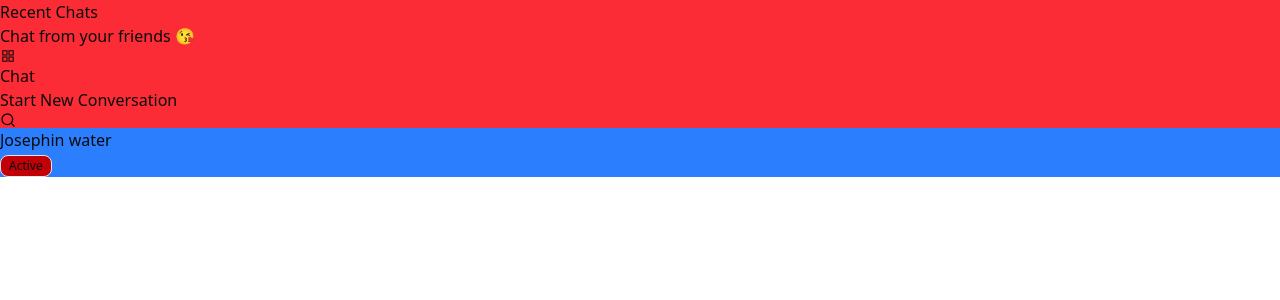
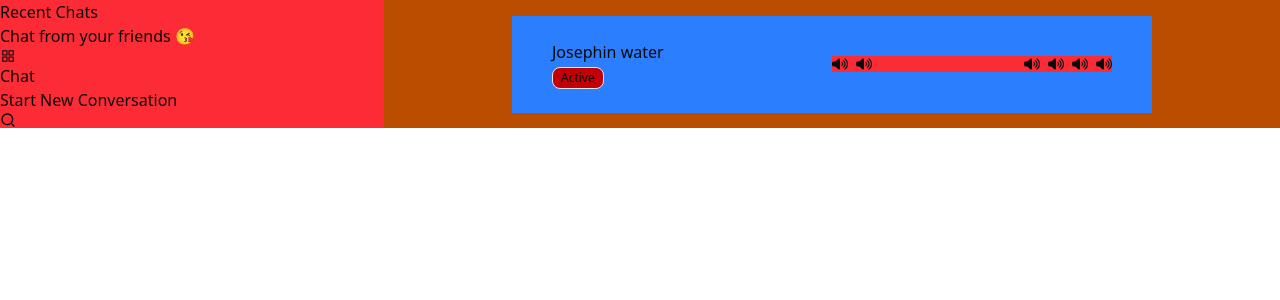
Before and after one commit to JoshuaOzibo/Chat-app, a Next.js app: page / in a window 1280 px wide. Shown: the top 300 px of the page. Built offline with nearby package versions, Linux system fonts and the light colour scheme.

Commit message:
Add volume icon to Icons.ts, update Chat component layout with flex styling, and enhance CurrentUserId component with volume icons for better user interaction.

```diff
--- a/src/Icons/Icons.ts
+++ b/src/Icons/Icons.ts
@@ -1,7 +1,11 @@
 import { AiOutlineAppstore } from "react-icons/ai";
 import { FiSearch } from "react-icons/fi";
+import { FaVolumeHigh } from "react-icons/fa6";
 
 // Grid menu Icon
 export const AiOutlineAppstoreIcon =  AiOutlineAppstore;
 // search icon
 export const FiSearchIcon =  FiSearch;
+
+// volume
+export const FaVolumeHighIcon =  FaVolumeHigh;
--- a/src/components/Chat/Chat.tsx
+++ b/src/components/Chat/Chat.tsx
@@ -3,7 +3,7 @@ import ChatSidebar from "../ChatSidebar/ChatSidebar";
 
 const Chat = () => {
   return (
-    <div>
+    <div className="flex w-full bg-amber-700">
       <ChatSidebar />
       <ChatWindow />
     </div>
--- a/src/components/ChatSidebar/ChatSidebar.tsx
+++ b/src/components/ChatSidebar/ChatSidebar.tsx
@@ -3,7 +3,7 @@ import {AiOutlineAppstoreIcon, FiSearchIcon} from '@/Icons/Icons'
 const ChatSidebar = () => {
   return (
     <>
-      <section className="bg-red-500">
+      <section className="bg-red-500 max-w-[40%] min-w-[30%]">
         {/*  */}
         <main>
           <div>
--- a/src/components/ChatWindow/CurrentUserId.tsx
+++ b/src/components/ChatWindow/CurrentUserId.tsx
@@ -1,10 +1,11 @@
 import { Badge } from "@/components/ui/badge";
+import {FaVolumeHighIcon} from '@/Icons/Icons'
 
 
 export default function CurrentUserId() {
   return (
     <>
-      <section className="bg-blue-500">
+      <section className="bg-blue-500 flex justify-between items-center w-1/2 py-6 m-auto px-10">
         <main>
           {/* <img src="" alt="" /> */}
           <h1>Josephin water</h1>
@@ -12,7 +13,18 @@ export default function CurrentUserId() {
         </main>
 
 
-        <main></main>
+        <main className="bg-red-500 flex justify-between items-center w-1/2">
+          <div className="flex gap-2 items-center">
+           <FaVolumeHighIcon />
+           <FaVolumeHighIcon />
+          </div>
+          <div className="flex gap-2 items-center">
+          <FaVolumeHighIcon />
+          <FaVolumeHighIcon />
+          <FaVolumeHighIcon />
+          <FaVolumeHighIcon />
+          </div>
+        </main>
       </section>
     </>
   );
```
